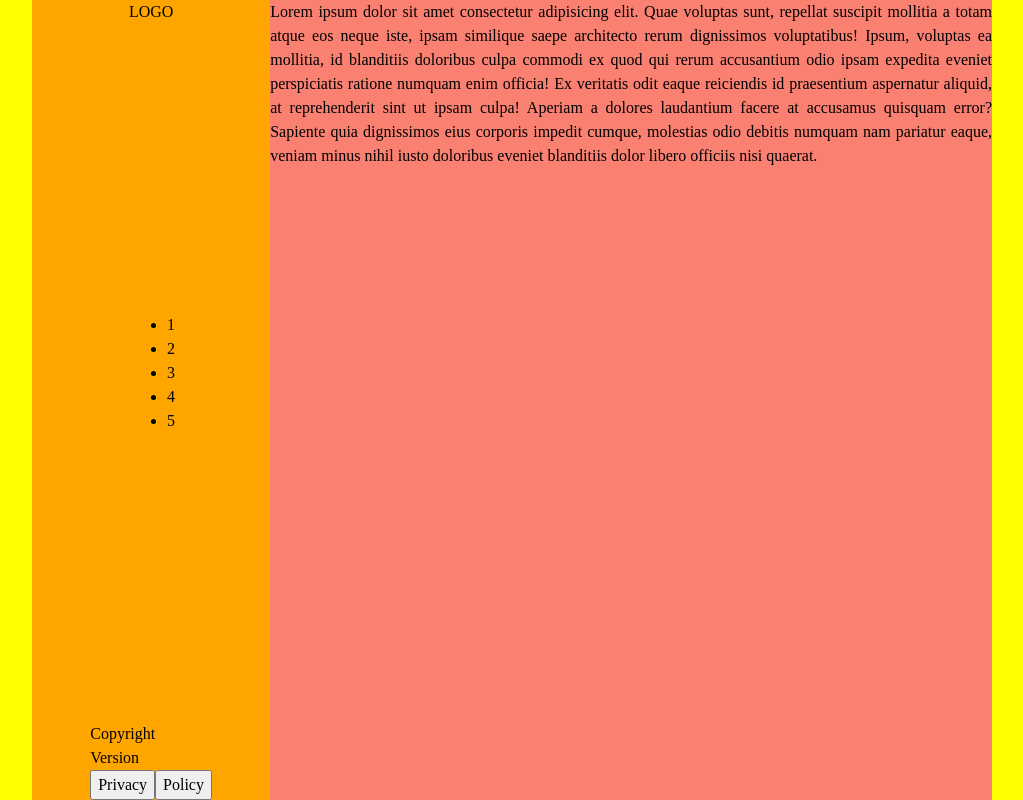
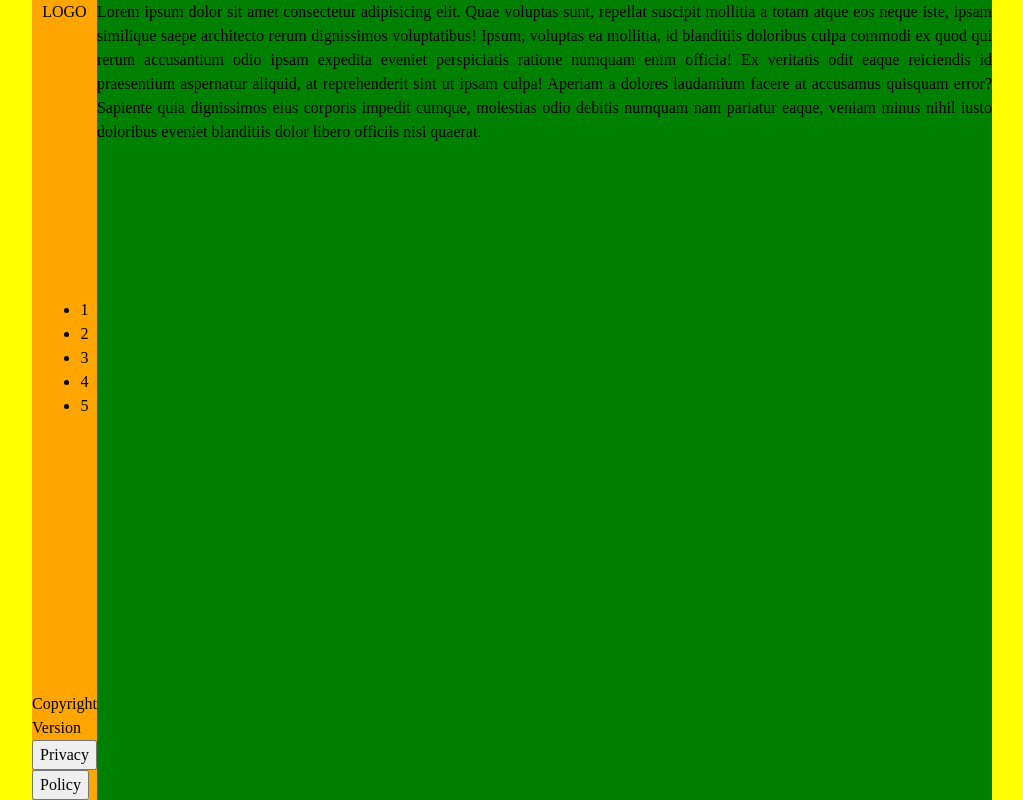
Before and after one commit to nekithrill/Finance-tracker-client, a React (Vite) app in the folder client/: page / in a window 1280 px wide. Shown: the whole page, without its empty margins (128-1151 px from the left). Built offline with nearby package versions, Linux system fonts and the light colour scheme; a web font is replaced by a local one.

Commit message:
[styles]: deleted unused class

```diff
--- a/client/src/styles/base/_layout.scss
+++ b/client/src/styles/base/_layout.scss
@@ -20,11 +20,5 @@
 		display: flex;
 
 		background-color: green;
-
-		& .content {
-			width: 100%;
-			height: auto;
-			background-color: salmon;
-		}
 	}
 }
```
